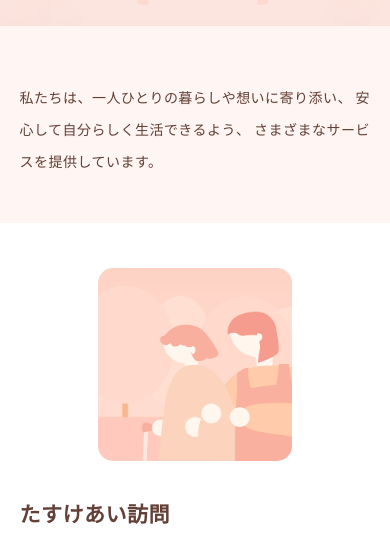
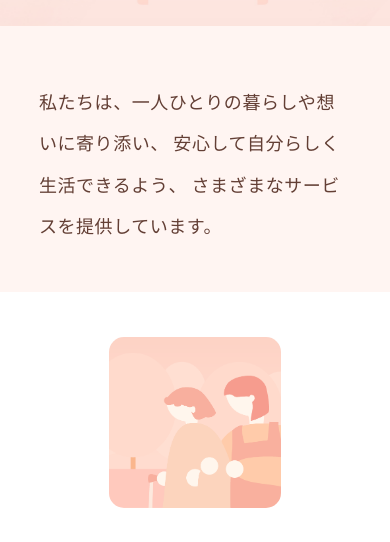
Before and after one commit to lnuidentity/client-homepage, a plain HTML site: page service.html in a window 390 px wide. Shown: the part 294-836 px from the top of the page. Drawn offline with Linux system fonts and the light colour scheme.

Commit message:
11280646

```diff
--- a/css/common.css
+++ b/css/common.css
@@ -38,12 +38,12 @@ body {
 
   /* 本文フォント */
   font-family: "Noto Sans JP", sans-serif;
-  font-size: 16px;
+  font-size: 17px;
   font-weight: 400;
 
   /* 読みやすさ */
   letter-spacing: 0.03em;
-  line-height: 1.8;
+  line-height: 1.9;
 }
 
 img {
@@ -781,3 +781,20 @@ body {
     min-height: 48px;
   }
 }
+
+
+/* =========================
+   全ページ共通：本文の読みやすさ
+   PC 17px / スマートフォン 18px
+========================= */
+body {
+  font-size: 17px;
+  line-height: 1.9;
+}
+
+@media (max-width: 768px) {
+  body {
+    font-size: 18px;
+    line-height: 1.9;
+  }
+}
--- a/css/service.css
+++ b/css/service.css
@@ -364,3 +364,53 @@
     font-size: 15px;
   }
 }
+
+
+
+/* サービス紹介の本文 */
+.service-intro,
+.service-description,
+.service-support p,
+.service-info > div {
+  font-size: 17px;
+}
+@media (max-width: 800px) {
+  .service-intro,
+  .service-description,
+  .service-support p,
+  .service-info > div {
+    font-size: 18px;
+  }
+}
+
+
+
+/* モバイル：サービスページの本文幅をTOPの紹介エリアに合わせる */
+@media (max-width: 800px) {
+  .service-page {
+    width: min(90%, calc(100% - 40px));
+    margin-left: auto;
+    margin-right: auto;
+    box-sizing: border-box;
+  }
+}
+
+
+
+/* 修正：サービスページ全体の本文幅を参考画像に合わせて約80%に */
+@media (max-width: 800px) {
+  .service-page {
+    width: 80% !important;
+    max-width: none;
+    margin-left: auto;
+    margin-right: auto;
+    padding-left: 0;
+    padding-right: 0;
+    box-sizing: border-box;
+  }
+  .service-intro,
+  .service-detail-content {
+    width: 100%;
+    max-width: none;
+  }
+}
```
Also changed, not shown: css/about.css (+50 -0 lines), css/contact.css (+41 -0 lines), css/index.css (+37 -0 lines), css/news.css (+43 -0 lines), css/recruit.css (+46 -0 lines), index.html (+4 -4 lines).
